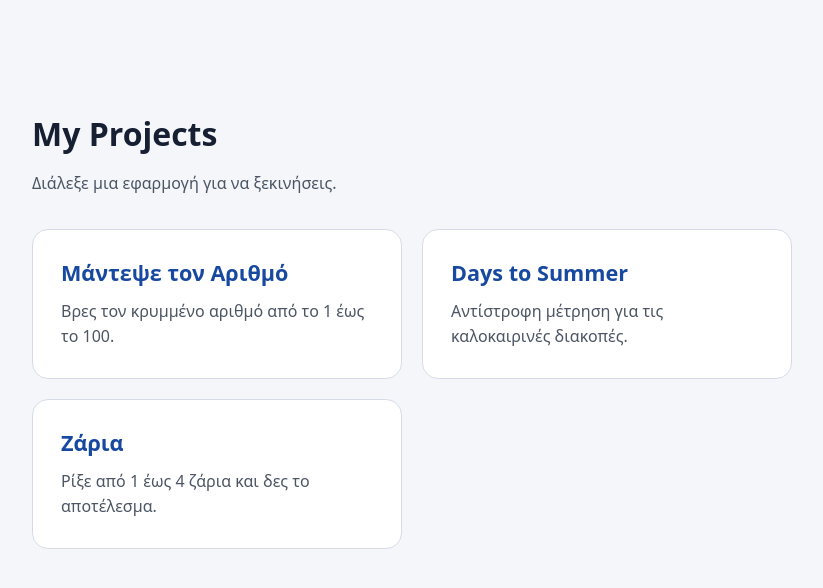
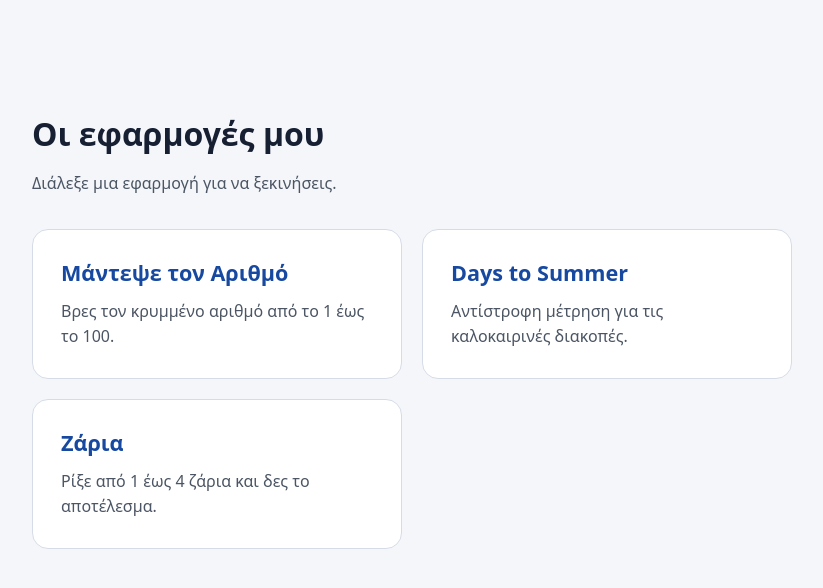
Before and after one commit to delbi76/000.MyProjects, a plain HTML site: page index.html in a window 1280 px wide. Shown: the whole page, without its empty margins (228-1051 px from the left). Drawn offline with Linux system fonts and the light colour scheme.

Commit message:
Update main heading to Greek for localization

```diff
--- a/index.html
+++ b/index.html
@@ -20,7 +20,7 @@
 </head>
 <body>
   <main>
-    <h1>My Projects</h1>
+    <h1>Οι εφαρμογές μου</h1>
     <p>Διάλεξε μια εφαρμογή για να ξεκινήσεις.</p>
     <nav aria-label="Εφαρμογές">
       <a href="./GuessTheNumberOnBrowser/">
```
